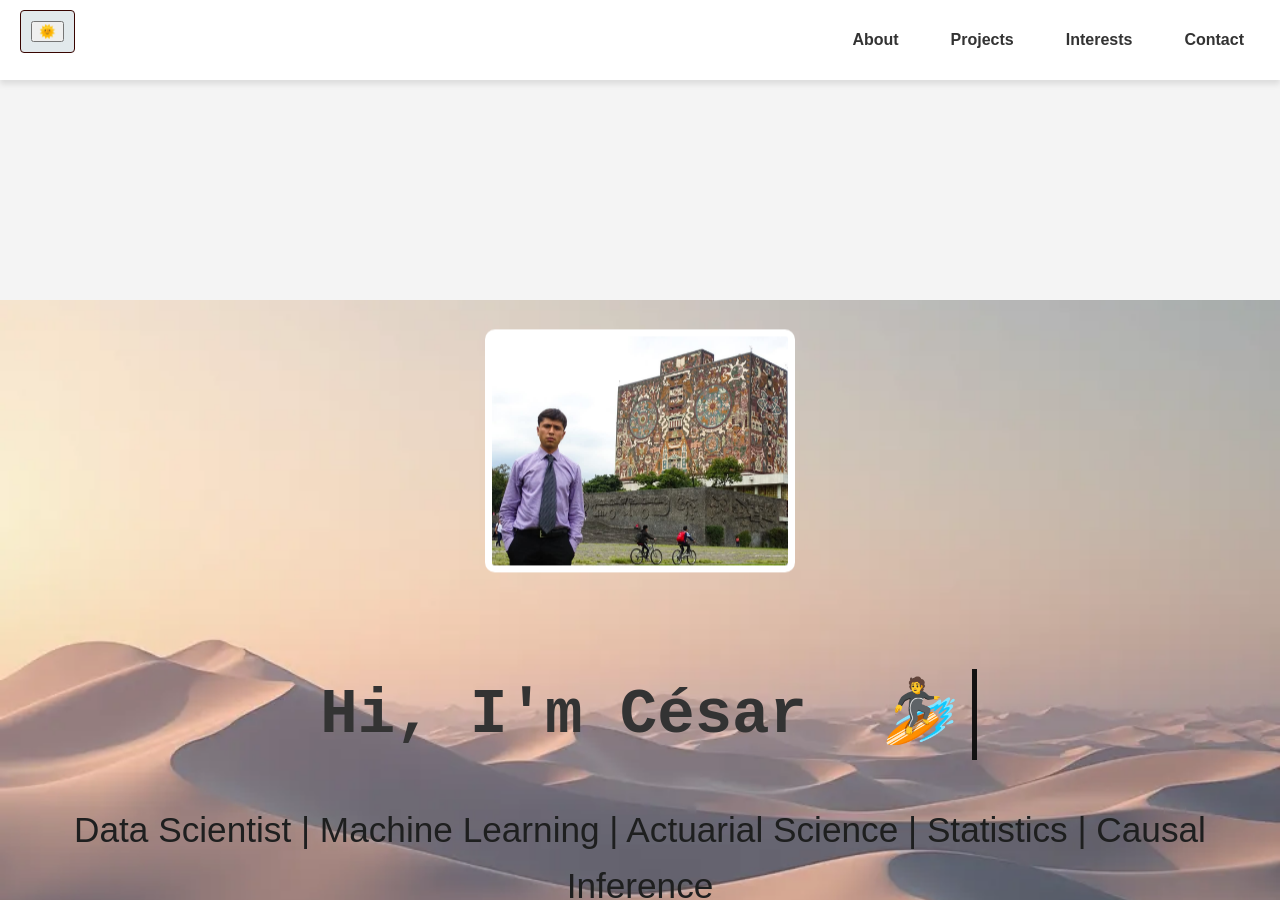
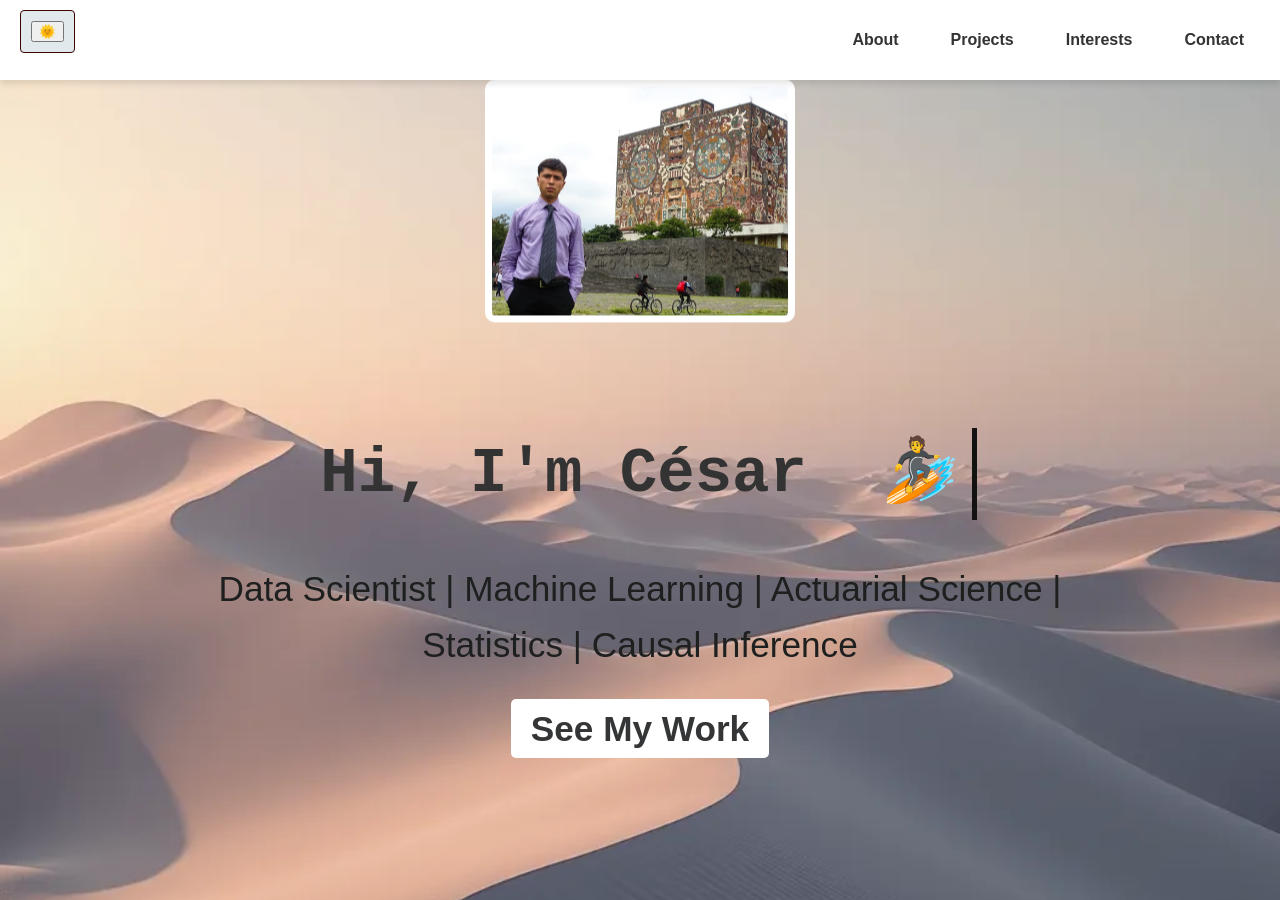
Before and after one commit to Cesarriosd/cesarios, a Jekyll site: the page built from README.md, in a window 1280 px wide and 900 px high. Built offline with Jekyll 4.4.1, drawn with Linux system fonts in a browser that asks for light colours; our own code applies the rules of GitHub Pages for plain Markdown files.

Commit message:
Profile image

```diff
--- a/_layouts/default.html
+++ b/_layouts/default.html
@@ -72,7 +72,7 @@
             justify-content: center;
             align-items: center;
             text-align: center;
-            padding: 20px;
+            padding: 200px;
             flex-direction: column; /* Ensure flex items stack vertically */
             background-image:
             url('.\\res\\dunas_3.webp'),
@@ -80,7 +80,7 @@
             background-size: cover, 100%; /* Cover ensures the image covers the area */
             background-position: center, center; /* Adjust position of the first image */
             background-repeat: no-repeat; /* Prevents repetition */
-            margin-top: 300px;
+            margin-top: 50px;
             position: relative;
             margin-bottom: 10px;
         }
```
